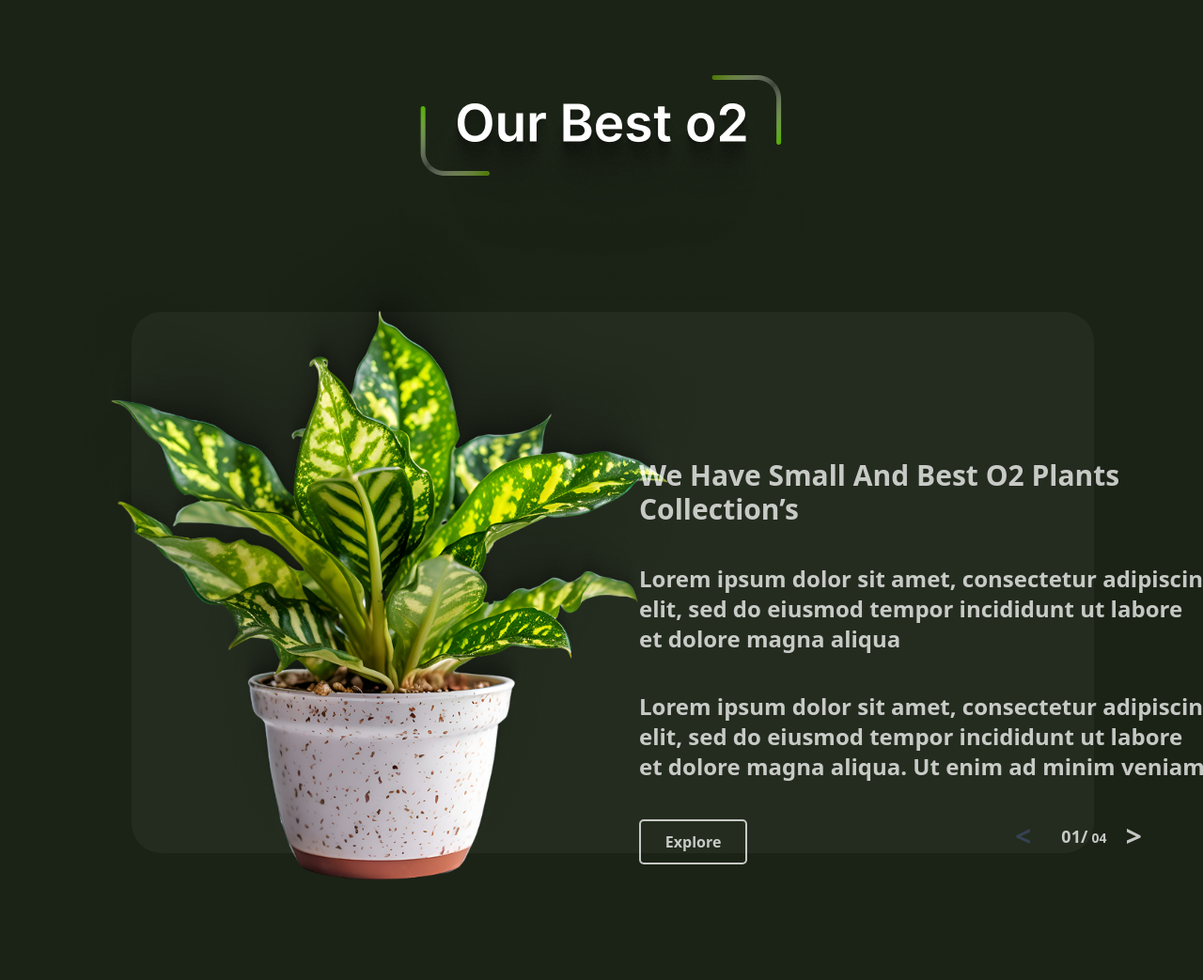
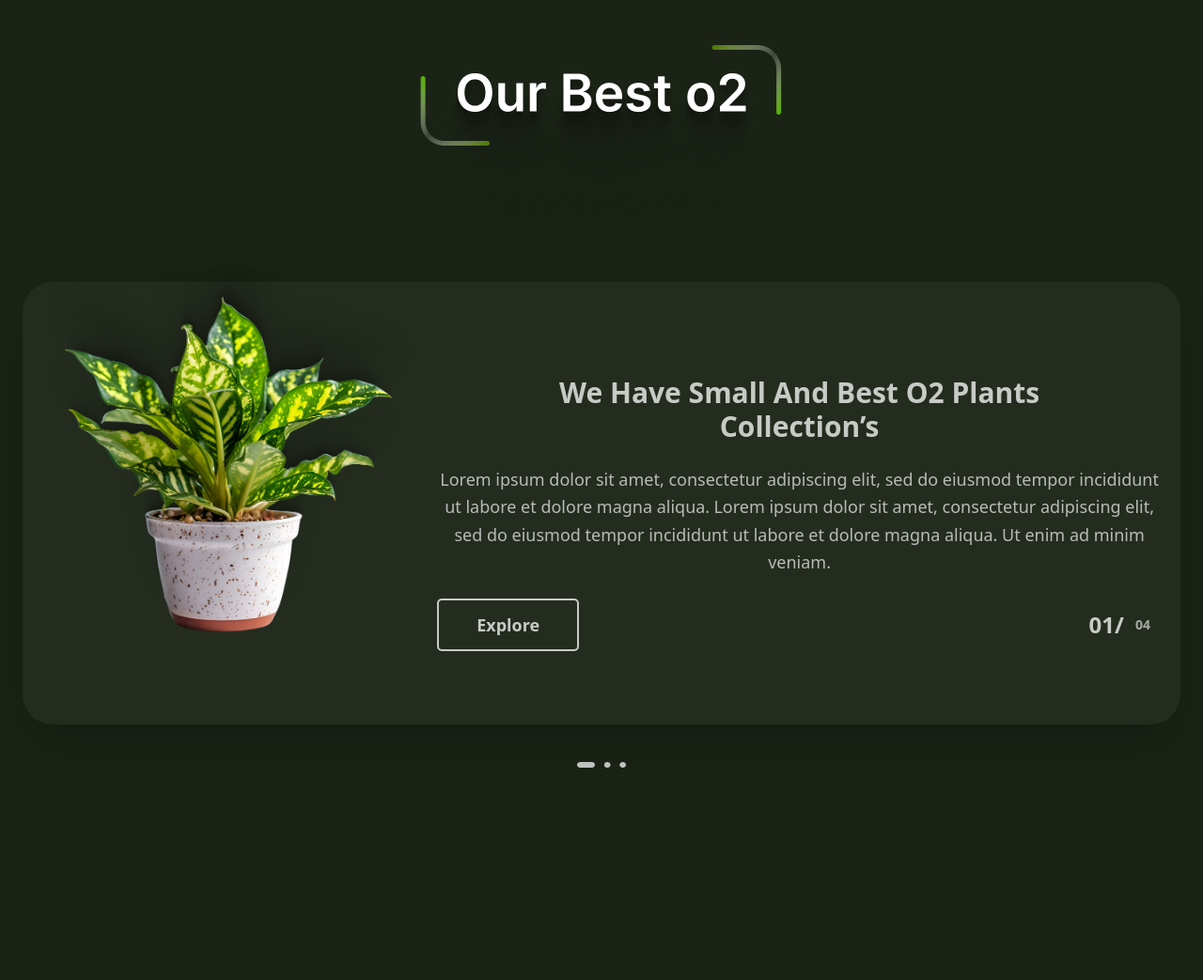
Before and after one commit to Group-D-Blockfuse/planto-website, a website: page index.html in a window 1280 px wide. Shown: the top 1043 px of the page at 94% size. After the commit the page ends 865 px from the top, so only its background shows below. Drawn offline with Linux system fonts and the light colour scheme.

Commit message:
fix:lg div

```diff
--- a/index.html
+++ b/index.html
@@ -8,12 +8,12 @@
 </head>
 <body class="bg-[#1B2316] overflow-x-hidden">
 
-    <main class="hidden xl:block">
+    <!-- <main class="hidden xl:block">
        <div class="flex justify-center-safe mt-[10vh]">
         <img src="/src/images/our best 02.png" alt="">
        </div>
 
-       <div class="relative bg-[#283023c2] h-[72vh] w-[80vw] ml-35 rounded-4xl">
+       <div class="relative bg-[#283023c2] h-[72vh] w-full mx-8 rounded-4xl">
 
        </div>
        <div>
@@ -46,20 +46,20 @@
         </div>
 
         <img src="/src/images/3 gray blah blahs.png" alt="" class="w-[4vw] bottom-65 mt-[12px] left-175 relative">
-    </main>
+    </main> -->
 
-    <main class="block xl:hidden px-6 py-12 max-w-2xl mx-auto min-h-screen flex flex-col justify-center">
-        <div class="flex justify-center mb-10">
+    <main class="px-6 py-12 max-sm:max-w-2xl mx-auto min-h-screen flex flex-col justify-center ">
+        <div class="flex justify-center">
             <img src="/src/images/our best 02.png" alt="" class="max-w-[70%]">
         </div>
 
-        <div class="bg-[#283023c2] w-full rounded-4xl p-10 flex flex-col items-center shadow-2xl">
-            <div class="w-full flex justify-center mb-6">
-                <img src="/src/images/flower pot.png" alt="" class="h-[45vh] object-contain">
+        <div class="relative bg-[#283023c2] rounded-4xl px-5 flex  max-sm:flex-col shadow-2xl">
+            <div class="relative -top-20">
+                <img src="/src/images/flower pot.png" alt="" class="w-319">
             </div>
 
-            <div class="flex flex-col space-y-6 text-center max-w-xl">
-                <span class="text-white/75 text-2xl md:text-3xl font-semibold">We Have Small And Best O2 Plants<br>Collection’s</span>
+            <div class=" space-y-6 text-center mt-25 ">
+                <p class="text-white/75 text-2xl md:text-3xl font-semibold">We Have Small And Best O2 Plants<br>Collection’s</p>
 
                 <span class="text-white/75 text-base md:text-lg font-normal opacity-90 leading-relaxed">Lorem ipsum dolor sit amet, consectetur adipiscing elit, sed do eiusmod tempor incididunt ut labore et dolore magna aliqua.</span>
 
```
Also changed, not shown: src/output.css.
